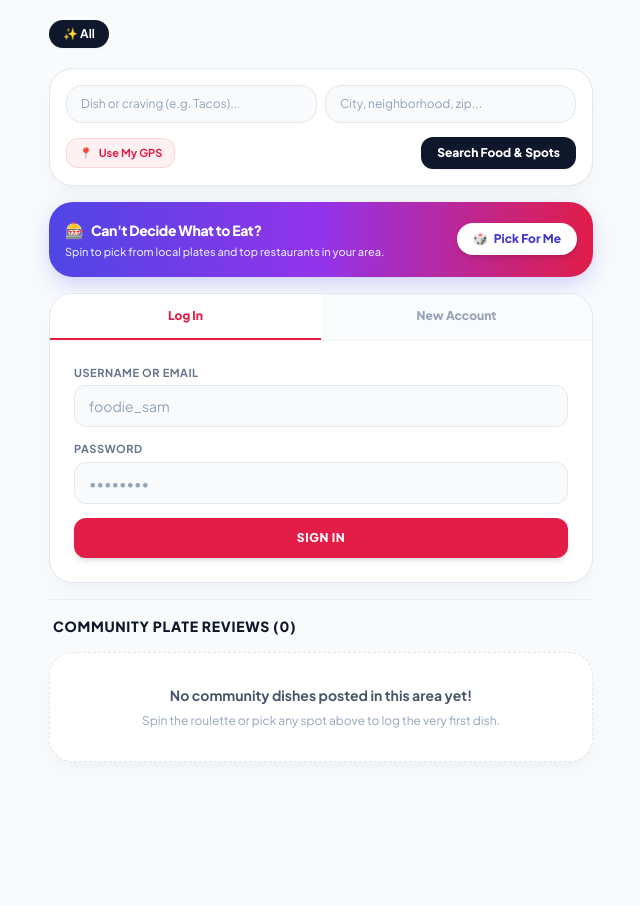
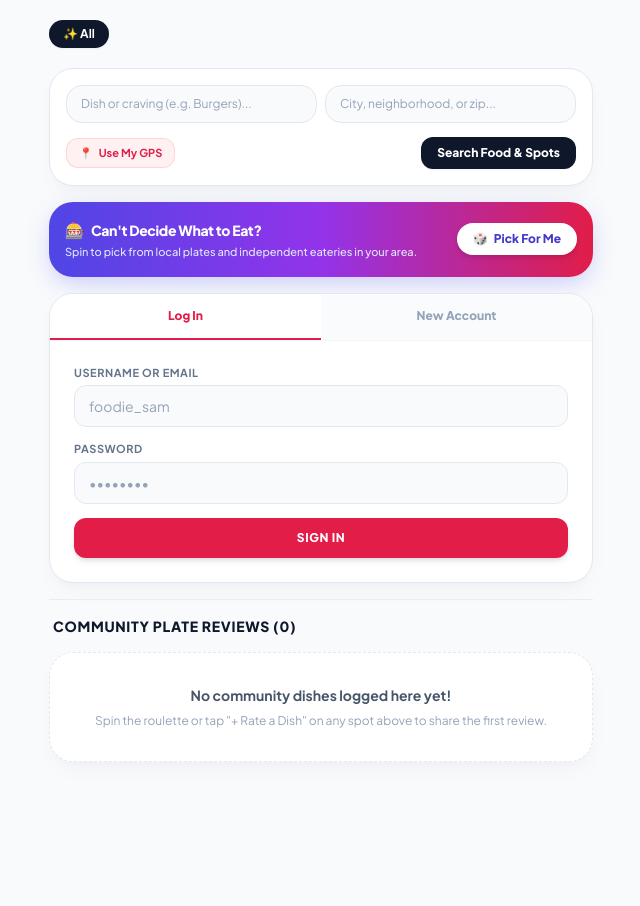
Before and after one commit to ktwom22/plater8te, a Python web app: template templates/feed.html in a window 1280 px wide. Shown: the part 93-999 px from the top of the page, without its empty margins (319-959 px from the left). Run offline with Jinja, Linux system fonts and the light colour scheme; the template is opened without the code that fills it, so the values that code supplies are empty; some libraries are stand-ins or nearby versions.

```diff
--- a/templates/feed.html
+++ b/templates/feed.html
@@ -22,6 +22,9 @@
       background: #ffffff;
       border: 1px solid #e2e8f0;
       box-shadow: 0 10px 25px -5px rgba(15, 23, 42, 0.04), 0 8px 10px -6px rgba(15, 23, 42, 0.02);
+    }
+    .plate-card:hover {
+      box-shadow: 0 20px 30px -10px rgba(15, 23, 42, 0.08), 0 10px 15px -3px rgba(15, 23, 42, 0.03);
     }
     .score-badge {
       background: linear-gradient(135deg, #fbbf24 0%, #d97706 100%);
@@ -109,11 +112,11 @@
       <form id="discoveryForm" action="/" method="get" class="space-y-2.5">
         <div class="flex space-x-2">
           <div class="relative flex-1">
-            <input type="text" name="food_query" value="{{ food_query }}" placeholder="Dish or craving (e.g. Tacos)..."
+            <input type="text" name="food_query" value="{{ food_query }}" placeholder="Dish or craving (e.g. Burgers)..."
                    class="w-full bg-slate-50 border border-slate-200 px-3.5 py-2.5 rounded-2xl text-xs text-slate-900 placeholder-slate-400 outline-none focus:bg-white focus:border-rose-500 transition">
           </div>
           <div class="relative flex-1">
-            <input type="text" name="location_query" id="locInput" value="{{ location_query }}" placeholder="City, neighborhood, zip..."
+            <input type="text" name="location_query" id="locInput" value="{{ location_query }}" placeholder="City, neighborhood, or zip..."
                    class="w-full bg-slate-50 border border-slate-200 px-3.5 py-2.5 rounded-2xl text-xs text-slate-900 placeholder-slate-400 outline-none focus:bg-white focus:border-rose-500 transition">
           </div>
         </div>
@@ -128,7 +131,7 @@
           <button type="button" onclick="triggerDeviceLocation()" id="gpsBtn"
                   class="text-[11px] font-bold text-rose-600 bg-rose-50 border border-rose-200/80 px-3 py-1.5 rounded-xl hover:bg-rose-100 transition flex items-center space-x-1.5">
             <span>📍</span>
-            <span id="gpsBtnText">{% if user_lat %}GPS Locked (Refresh){% else %}Use My GPS{% endif %}</span>
+            <span id="gpsBtnText">{% if user_lat %}GPS Active (Tap to Update){% else %}Use My GPS{% endif %}</span>
           </button>
 
           <div class="flex items-center space-x-2">
@@ -146,7 +149,7 @@
     <!-- Active Location Banner -->
     {% if user_lat and user_lon %}
     <div class="bg-emerald-50 border border-emerald-200 text-emerald-800 px-4 py-2 rounded-2xl text-xs flex items-center justify-between font-semibold">
-      <span>📍 Using your precise location for spots & distance</span>
+      <span>📍 Centered on your device GPS (within 5 miles)</span>
       <button type="button" onclick="clearLocationFilter()" class="text-[11px] text-emerald-700 underline font-bold">Clear</button>
     </div>
     {% endif %}
@@ -159,7 +162,7 @@
           <h3 class="font-black text-sm tracking-tight">Can't Decide What to Eat?</h3>
         </div>
         <p id="rouletteSubtext" class="text-[11px] text-indigo-100 font-medium">
-          Spin to pick from local plates and top restaurants in your area.
+          Spin to pick from local plates and independent eateries in your area.
         </p>
       </div>
       <button type="button" onclick="startRouletteSpin()"
@@ -229,7 +232,7 @@
     </div>
     {% endif %}
 
-    <!-- Top Action Card (Logged In) -->
+    <!-- Action Card (Logged In) -->
     {% if user %}
     <div class="relative overflow-hidden rounded-3xl p-5 bg-gradient-to-r from-rose-500 via-rose-600 to-orange-500 text-white flex items-center justify-between coral-glow">
       <div class="space-y-0.5">
@@ -244,7 +247,7 @@
     </div>
     {% endif %}
 
-    <!-- Area Curated Spots -->
+    <!-- Discovered Independent Eateries -->
     {% if discovered_restaurants %}
     <div class="space-y-3 pt-2">
       <div class="flex justify-between items-center px-1">
@@ -252,7 +255,7 @@
           <h2 class="text-sm font-black text-slate-900 uppercase tracking-wider flex items-center space-x-1.5">
             <span>✨ {{ area_label }}</span>
           </h2>
-          <p class="text-[11px] text-slate-500 font-medium">Independent spots in your immediate area (no drive-thru chains).</p>
+          <p class="text-[11px] text-slate-500 font-medium">Curated local spots (no drive-thru chains). View menus or be the first to rate a plate.</p>
         </div>
       </div>
 
@@ -316,8 +319,8 @@
 
       {% if not plates %}
         <div class="plate-card p-8 rounded-3xl text-center space-y-2 border-dashed">
-          <p class="font-bold text-slate-600 text-sm">No community dishes posted in this area yet!</p>
-          <p class="text-xs text-slate-400">Spin the roulette or pick any spot above to log the very first dish.</p>
+          <p class="font-bold text-slate-600 text-sm">No community dishes logged here yet!</p>
+          <p class="text-xs text-slate-400">Spin the roulette or tap "+ Rate a Dish" on any spot above to share the first review.</p>
         </div>
       {% endif %}
 
@@ -671,7 +674,7 @@
   </div>
   {% endif %}
 
-  <!-- ================= CLIENT SCRIPTS ================= -->
+  <!-- ================= CLIENT DATA & SCRIPTS ================= -->
   <script>
     const currentPlates = [
       {% for p in plates %}
@@ -702,15 +705,13 @@
       {% endfor %}
     ];
 
-    // --- AUTO-DETECT GEOLOCATION ON FIRST LOAD ---
+    // --- AUTO-DETECT / PERSIST GEOLOCATION ---
     document.addEventListener('DOMContentLoaded', () => {
       const urlParams = new URLSearchParams(window.location.search);
       const hasLat = urlParams.get('user_lat');
       const hasLocQuery = urlParams.get('location_query');
 
-      // If user has not searched an address AND we don't have lat/lon in URL yet:
       if (!hasLat && !hasLocQuery) {
-        // Check if cached in sessionStorage to prevent prompt loops
         const cachedLat = sessionStorage.getItem('pr_lat');
         const cachedLon = sessionStorage.getItem('pr_lon');
 
@@ -724,9 +725,9 @@
               applyLocationAndReload(pos.coords.latitude, pos.coords.longitude);
             },
             (err) => {
-              console.log("[Geo] Location prompt dismissed or unavailable:", err.message);
+              console.log("[Geo] Location prompt dismissed or unaccepted:", err.message);
             },
-            { enableHighAccuracy: true, timeout: 7000, maximumAge: 60000 }
+            { enableHighAccuracy: true, timeout: 8000, maximumAge: 60000 }
           );
         }
       }
@@ -754,7 +755,7 @@
           applyLocationAndReload(pos.coords.latitude, pos.coords.longitude);
         },
         (err) => {
-          alert("Could not access device location. Please make sure location permissions are allowed in your browser settings.");
+          alert("Could not access device location. Please make sure location permissions are allowed.");
           btnText.innerText = "Use My GPS";
         },
         { enableHighAccuracy: true, timeout: 10000 }
@@ -783,7 +784,11 @@
       }
 
       if (candidates.length === 0) {
-        alert("No restaurants or plates found in this area yet. Click 'Use My GPS' or search your city!");
+        // Automatically ask to locate if user clicked without any results
+        const confirmLoc = confirm("No restaurants loaded yet. Locate your area now?");
+        if (confirmLoc) {
+          triggerDeviceLocation();
+        }
         return;
       }
 
```
Also changed, not shown: main.py (+31 -32 lines).
